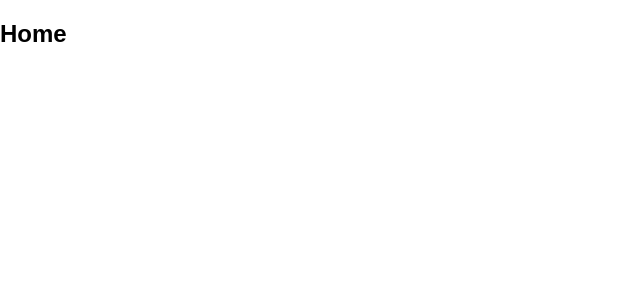
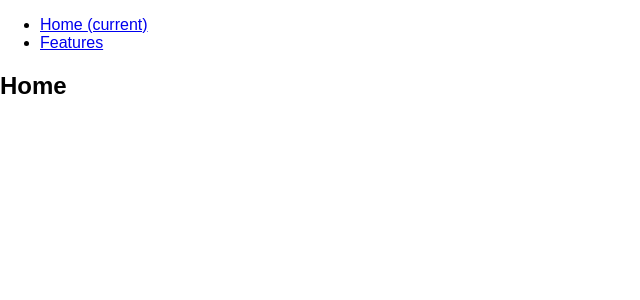
Before and after one commit to seriiserii825/vue-2, a Vue app: page / in a window 1280 px wide. Shown: the top 300 px of the page, without its empty margins (0-640 px from the left). Built offline with nearby package versions, Linux system fonts and the light colour scheme.

Commit message:
add a bug with styles

```diff
--- a/src/App.vue
+++ b/src/App.vue
@@ -1,5 +1,19 @@
 <template>
   <div id="app">
+    <nav class="navbar navbar-expand-lg navbar-light bg-light">
+      <div class="collapse navbar-collapse" id="navbarNav">
+        <ul class="navbar-nav">
+          <li class="nav-item active">
+            <a class="nav-link" href="#">Home
+              <span class="sr-only">(current)</span>
+            </a>
+          </li>
+          <li class="nav-item">
+            <a class="nav-link" href="#">Features</a>
+          </li>
+        </ul>
+      </div>
+    </nav>
     <router-view></router-view>
   </div>
 </template>
```
Also changed, not shown: index.html (added, +18 -0 lines).
